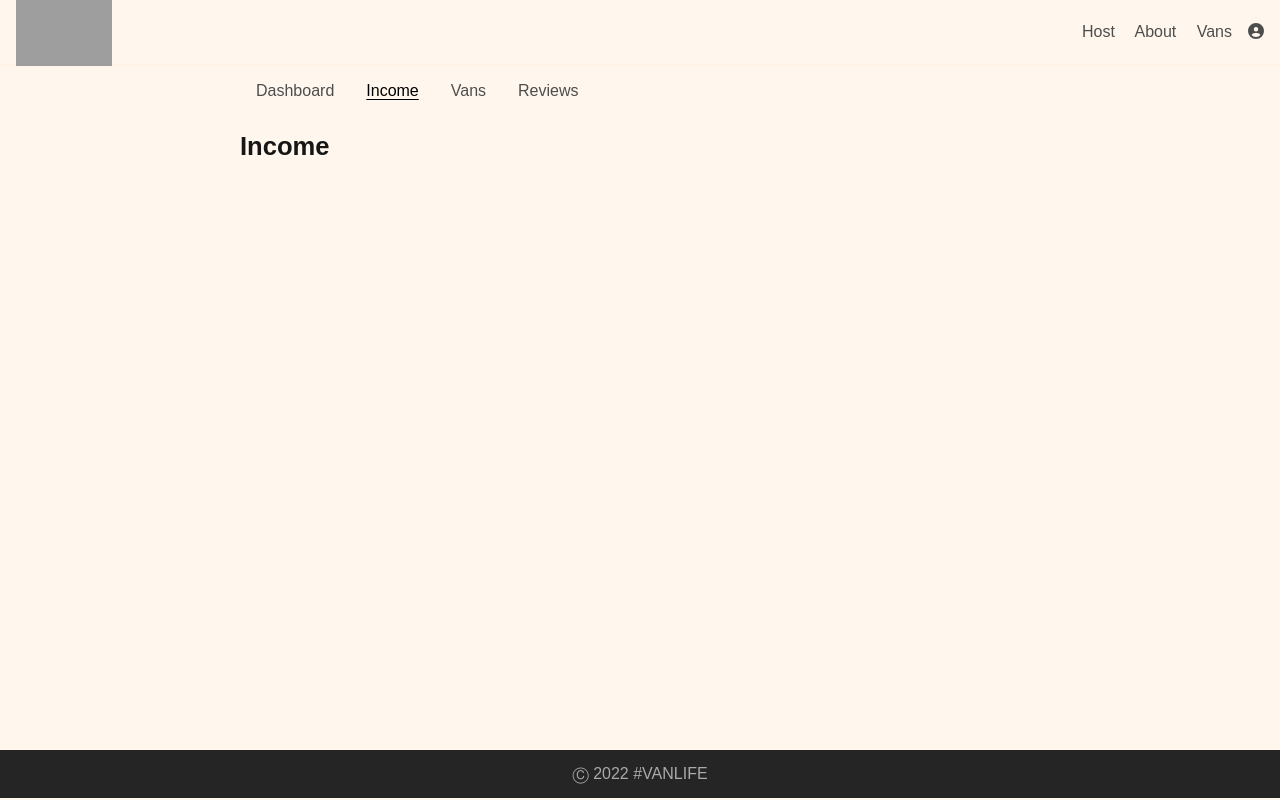
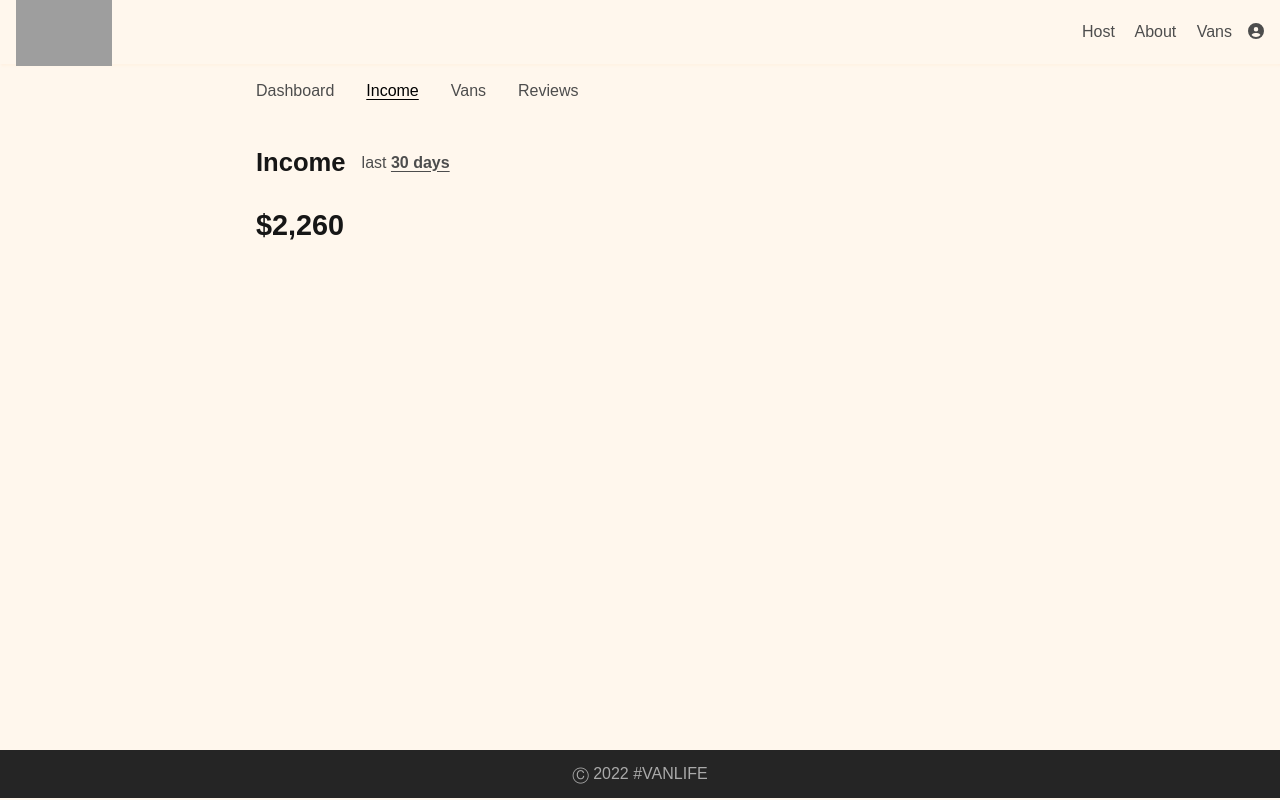
Before and after one commit to glauciellesa/van-life, a React (Vite) app: page /host/income in a window 1280 px wide. Built offline with nearby package versions, Linux system fonts and the light colour scheme; no server answers; the database is empty; grey boxes are pictures that could not be loaded; a web font is replaced by a local one.

Commit message:
Set up name's file

```diff
--- a/src/App.tsx
+++ b/src/App.tsx
@@ -8,21 +8,26 @@ import {
 
 import { vansLoader } from "./pages/Vans/Vans";
 import PageNotFound from "./pages/PageNotFound";
-import { vanLoader } from "./pages/Vans/VanDetail/VanDetail";
+import { vanLoader } from "./pages/Vans/VanDetail/VanDetailPage";
 import VansError from "./pages/Vans/VansError";
 
 const RootLayout = lazy(() => import("./Layout/RootLayout"));
 const Home = lazy(() => import("./pages/Home/Home"));
 const About = lazy(() => import("./pages/About/About"));
 const Vans = lazy(() => import("./pages/Vans/Vans"));
-const VanDetail = lazy(() => import("./pages/Vans/VanDetail/VanDetail"));
+const VanDetailPage = lazy(
+  () => import("./pages/Vans/VanDetail/VanDetailPage")
+);
 const Login = lazy(() => import("./pages/Login/Login"));
 const Host = lazy(() => import("./Layout/HostLayout"));
 const MyPage = lazy(() => import("./pages/Login/MyPage"));
 const Dashboard = lazy(() => import("./pages/Host/Dashboard/Dashboard"));
 const VansListPage = lazy(() => import("./pages/Host/Vans/VansListPage"));
 const Income = lazy(() => import("./pages/Host/Income/Income"));
-const ReviewsPage = lazy(() => import("./pages/Host/Reviews/ReviewsPage"));
+const Reviews = lazy(() => import("./pages/Host/Reviews/Reviews"));
+const VansDetail = lazy(
+  () => import("./pages/Host/Vans/VansDetail/VansDetail")
+);
 
 function App() {
   const router = createBrowserRouter(
@@ -64,7 +69,7 @@ function App() {
           path="vans/:id"
           element={
             <Suspense fallback={<>...</>}>
-              <VanDetail />
+              <VanDetailPage />
             </Suspense>
           }
           loader={vanLoader}
@@ -120,14 +125,25 @@ function App() {
                 <Income />
               </Suspense>
             }
+            loader={vansLoader}
           />
           <Route
             path="reviews"
             element={
               <Suspense fallback={<>...</>}>
-                <ReviewsPage />
+                <Reviews />
               </Suspense>
             }
+          />
+          <Route
+            path="host/vans/:id"
+            element={
+              <Suspense fallback={<>...</>}>
+                <VansDetail />
+              </Suspense>
+            }
+            loader={vanLoader}
+            errorElement={<VansError />}
           />
         </Route>
 
--- a/src/components/UI/Reviews/Reviews.tsx
+++ b/src/components/UI/ReviewsItem/Reviews.tsx
@@ -1,9 +1,11 @@
 import { Review } from "@/models/Review";
+
 import styled from "styled-components";
+
 import Date from "../Date/Date";
 import StarRating from "./StarRating";
 
-const Reviews = ({ reviewsList }: { reviewsList: Review[] }) => {
+const ReviewsItem = ({ reviewsList }: { reviewsList: Review[] }) => {
   return (
     <StyledReview>
       <p className="review_title">Reviews ({reviewsList.length})</p>
@@ -26,7 +28,7 @@ const Reviews = ({ reviewsList }: { reviewsList: Review[] }) => {
   );
 };
 
-export default Reviews;
+export default ReviewsItem;
 
 const StyledReview = styled.div`
   font-size: 0.8rem;
--- a/src/components/VansList/VansList.tsx
+++ b/src/components/VansList/VansList.tsx
@@ -22,10 +22,6 @@ const VansList = ({ vans }: { vans: Van[] }) => {
 export default VansList;
 
 const StyledList = styled.div`
-  width: 100%;
-  font-size: 2rem;
-  font-weight: bold;
-
   .vans_list {
     padding: 1rem;
     border-radius: 0.3rem;
@@ -41,12 +37,12 @@ const StyledList = styled.div`
     border-radius: 0.3rem;
   }
   .title_detail {
-    font-size: 1.3rem;
     font-weight: 600;
+    font-size: 1.1rem;
   }
 
   .detail {
     color: #4d4d4d;
-    font-size: 1rem;
+    font-size: 0.9rem;
   }
 `;
--- a/src/pages/Host/Income/Income.tsx
+++ b/src/pages/Host/Income/Income.tsx
@@ -1,11 +1,42 @@
 import Title from "@/components/UI/Title/Title";
+import { Van } from "@/models/Van";
+import { useLoaderData } from "react-router-dom";
+import styled from "styled-components";
 
 const Income = () => {
+  let recived = 2260;
+  const vans = useLoaderData() as Array<Van>;
   return (
-    <div>
-      <Title>Income</Title>
-    </div>
+    <StyledIncome>
+      <div className="income_title">
+        <Title>Income</Title>
+        <p>
+          last <span>30 days</span>
+        </p>
+      </div>
+      <p className="income_recived">${recived.toLocaleString("en-US")}</p>
+    </StyledIncome>
   );
 };
 
 export default Income;
+
+const StyledIncome = styled.div`
+  padding: 1rem;
+  .income_title {
+    display: flex;
+    align-items: center;
+    gap: 1rem;
+    color: #4d4d4d;
+    span {
+      font-weight: 700;
+      text-decoration: underline;
+      text-underline-offset: 0.2rem;
+    }
+  }
+
+  .income_recived {
+    font-weight: bold;
+    font-size: 1.8rem;
+  }
+`;
--- a/src/pages/Host/Reviews/ReviewsPage.tsx
+++ b/src/pages/Host/Reviews/Reviews.tsx
@@ -1,13 +1,13 @@
 import Title from "@/components/UI/Title/Title";
-import Reviews from "@/components/UI/Reviews/Reviews";
+import ReviewsItem from "@/components/UI/ReviewsItem/Reviews";
+import Chart from "@/components/UI/ChartReview/Chart";
 
 import styled from "styled-components";
 
 import { FontAwesomeIcon } from "@fortawesome/react-fontawesome";
 import { faStar } from "@fortawesome/free-solid-svg-icons";
-import Chart from "@/components/UI/Chart/Chart";
 
-const ReviewsPage = () => {
+const Reviews = () => {
   let qntDays = 30;
   let rating: number[] = [];
   const reviews = [
@@ -72,13 +72,13 @@ const ReviewsPage = () => {
         <Chart rating={rating} />
       </div>
       <div className="reviews">
-        <Reviews reviewsList={reviews} />
+        <ReviewsItem reviewsList={reviews} />
       </div>
     </StyledReview>
   );
 };
 
-export default ReviewsPage;
+export default Reviews;
 
 const StyledReview = styled.div`
   padding: 1rem;
--- a/src/pages/Host/Vans/VansDetail/VansDetail.tsx
+++ b/src/pages/Host/Vans/VansDetail/VansDetail.tsx
@@ -1,7 +1,5 @@
-import React from "react";
-
 const VansDetail = () => {
-  return <div></div>;
+  return <div>teste</div>;
 };
 
 export default VansDetail;
--- a/src/pages/Host/Vans/VansListPage.tsx
+++ b/src/pages/Host/Vans/VansListPage.tsx
@@ -1,5 +1,5 @@
 import Title from "@/components/UI/Title/Title";
-import { useLoaderData } from "react-router-dom";
+import { Link, useLoaderData } from "react-router-dom";
 import styled from "styled-components";
 import VansList from "../../../components/VansList/VansList";
 import { Van } from "../../../models/Van";
@@ -10,7 +10,9 @@ const VansListPage = () => {
   return (
     <StyledList>
       <Title>Your listed vans</Title>
-      <VansList vans={vans}></VansList>
+      <Link to="/vansdetail">
+        <VansList vans={vans}></VansList>
+      </Link>
     </StyledList>
   );
 };
@@ -19,11 +21,8 @@ export default VansListPage;
 
 const StyledList = styled.div`
   padding: 1rem;
-  width: 100%;
-  font-size: 2rem;
-  font-weight: bold;
 
-  p {
-    margin-bottom: 1rem;
+  a {
+    color: #161616;
   }
 `;
--- a/src/pages/Vans/VanDetail/VanDetail.tsx
+++ b/src/pages/Vans/VanDetail/VanDetailPage.tsx
@@ -9,7 +9,7 @@ import styled from "styled-components";
 import { FontAwesomeIcon } from "@fortawesome/react-fontawesome";
 import { faArrowLeft } from "@fortawesome/free-solid-svg-icons";
 
-const VanDetail = () => {
+const VanDetailPage = () => {
   const van = useLoaderData() as Van;
 
   return (
@@ -43,7 +43,7 @@ const VanDetail = () => {
   );
 };
 
-export default VanDetail;
+export default VanDetailPage;
 
 const StyledVanDetail = styled.div`
   background-color: #fff7ed;
```
Also changed, not shown: src/components/UI/ChartReview/Chart.tsx (renamed from src/components/UI/Chart/Chart.tsx), src/components/UI/ChartReview/ChartBar.tsx (renamed from src/components/UI/Chart/ChartBar.tsx), src/components/UI/ReviewsItem/StarRating.tsx (renamed from src/components/UI/Reviews/StarRating.tsx).
